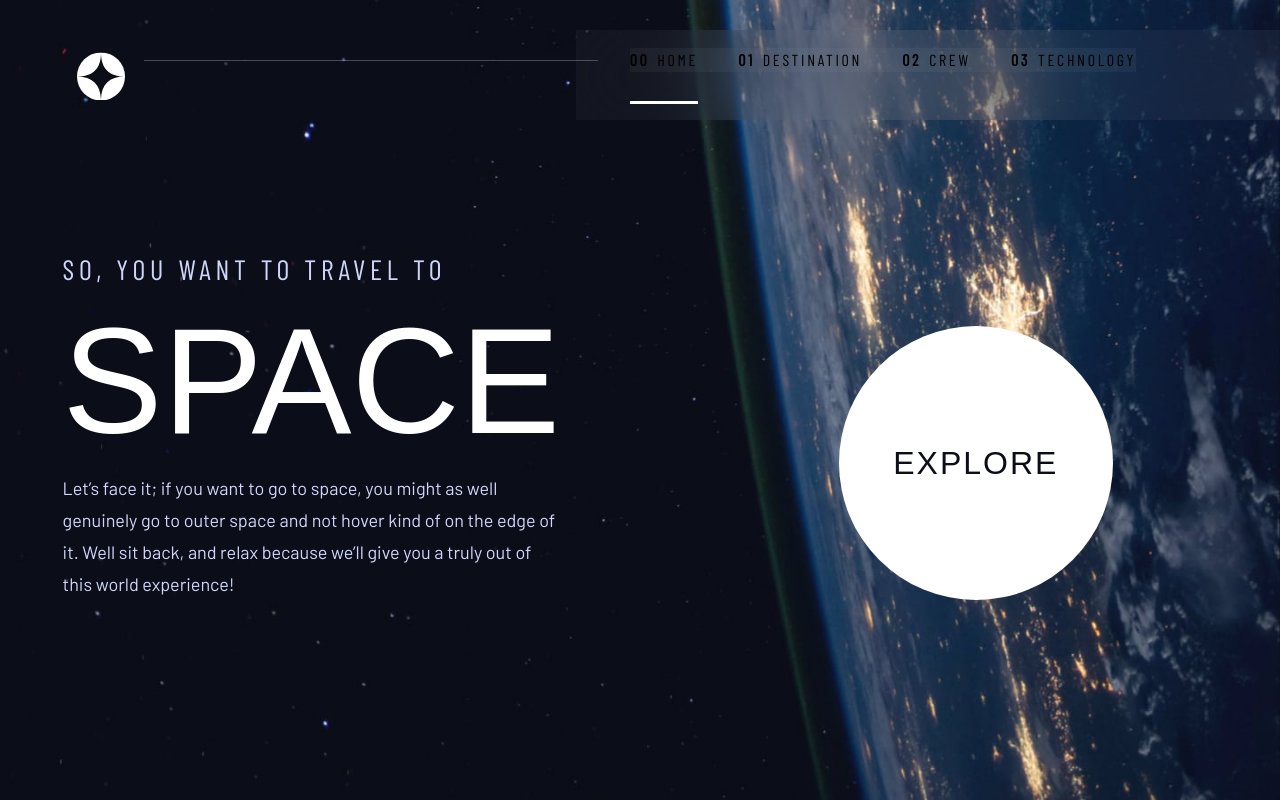
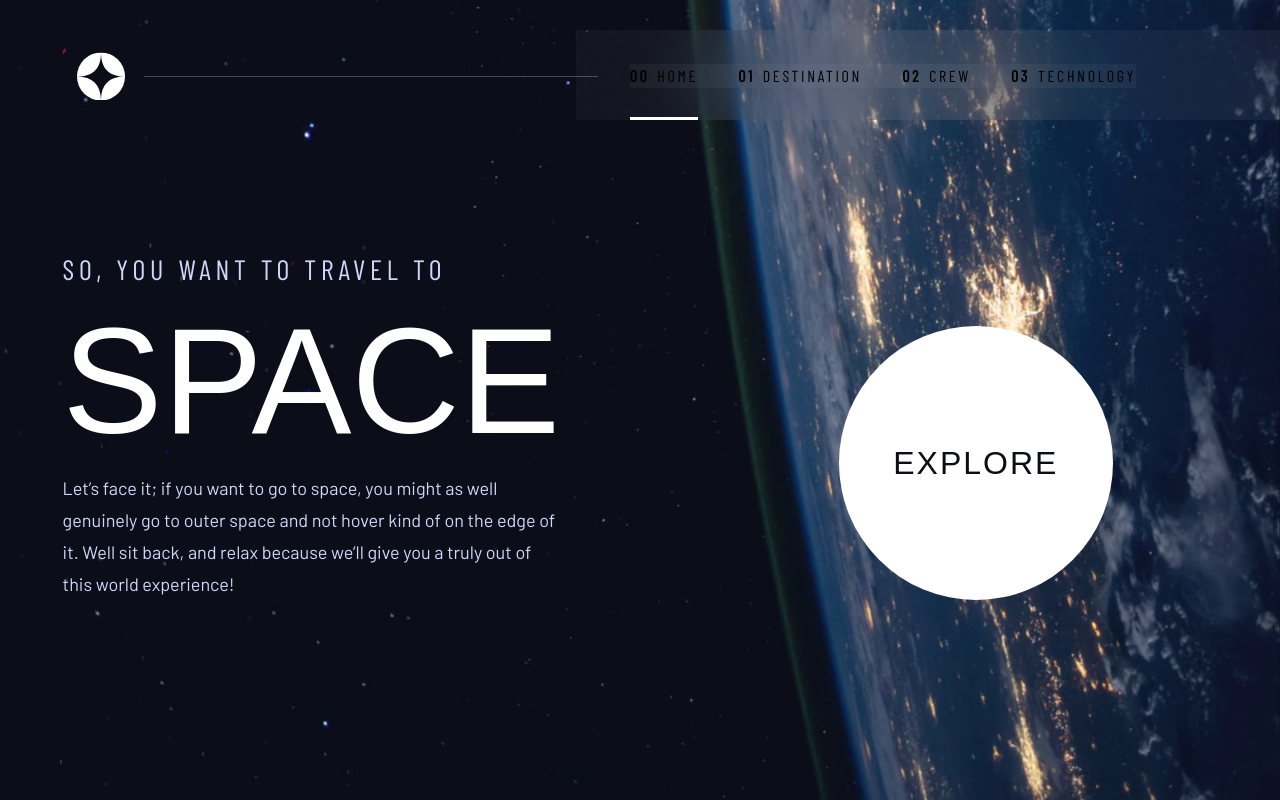
Before and after one commit to jdubcodes/fem-space-tourism, a Next.js app: page / in a window 1280 px wide. Built offline with nearby package versions, Linux system fonts and the light colour scheme; a web font is replaced by a local one.

Commit message:
Change large screen paddings for navbar

```diff
--- a/tailwind.config.js
+++ b/tailwind.config.js
@@ -24,8 +24,8 @@ module.exports = {
       padding: {
         'nav-mobile': '4rem 3.5rem 0rem',
         'nav-tablet': '1.875rem',
-        'nav-lg': '3rem 9rem 0rem',
-        'nav-desktop': '2rem 10.45rem 0rem',
+        'nav-lg': '4rem 9rem 0rem',
+        'nav-desktop': '4rem 10.45rem 0rem',
         'home-short': '8rem 3rem 2rem',
         'home-mobile': '8rem 3rem 8rem',
         'home-tablet': '12.625rem 9.938rem 4.625rem',
```
